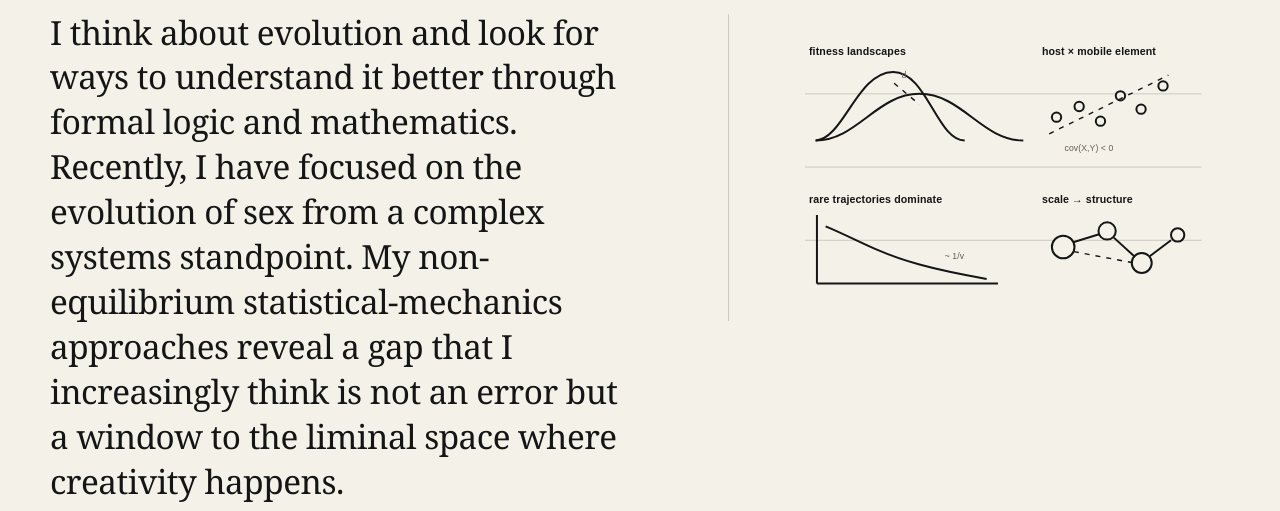
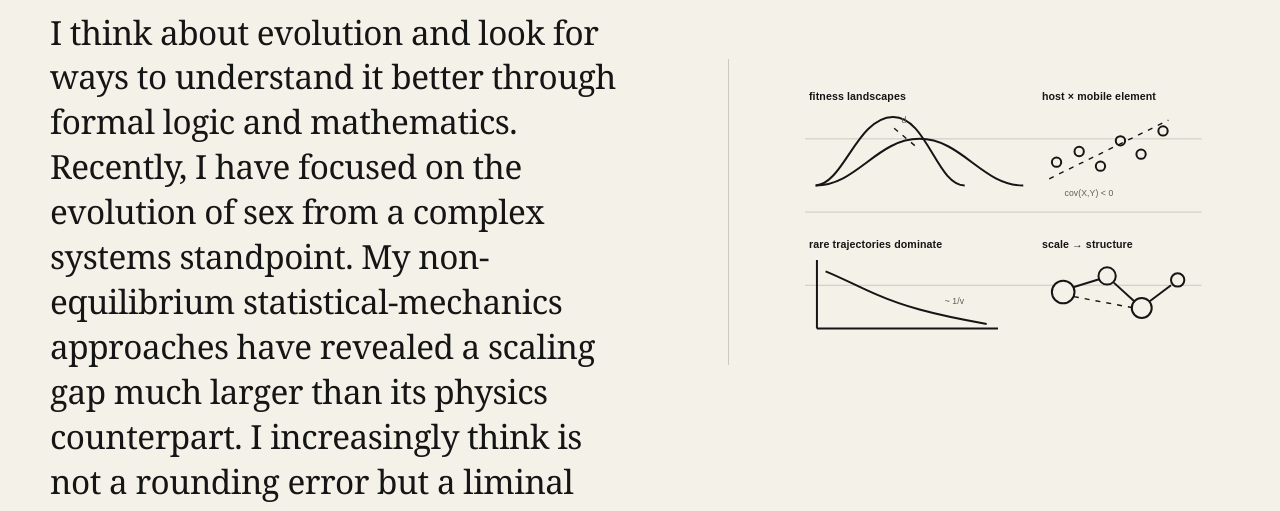
Before and after one commit to pgerrish/pgerrish.github.io, a plain HTML site: page index.html in a window 1280 px wide. Shown: the part 417-928 px from the top of the page. Drawn offline with Linux system fonts and the light colour scheme.

Commit message:
Revise lede paragraph for clarity and detail
Updated the lede paragraph to clarify the concept of a scaling gap and its relation to biological creativity.

```diff
--- a/index.html
+++ b/index.html
@@ -31,7 +31,7 @@
         <div class="hero-copy">
           <p class="eyebrow">Theoretical evolutionary genetics</p>
           <h1>Philip J. Gerrish</h1>
-          <p class="lede">I think about evolution and look for ways to understand it better through formal logic and mathematics. Recently, I have focused on the evolution of sex from a complex systems standpoint. My non-equilibrium statistical-mechanics approaches reveal a gap that I increasingly think is not an error but a window to the liminal space where creativity happens.</p>
+          <p class="lede">I think about evolution and look for ways to understand it better through formal logic and mathematics. Recently, I have focused on the evolution of sex from a complex systems standpoint. My non-equilibrium statistical-mechanics approaches have revealed a scaling gap much larger than its physics counterpart. I increasingly think is not a rounding error but a liminal space where biological creativity happens.</p>
           <div class="hero-links" aria-label="Primary links">
             <a class="button" href="#research">Current research</a>
             <a class="text-link" href="cv.html">CV</a>
```
